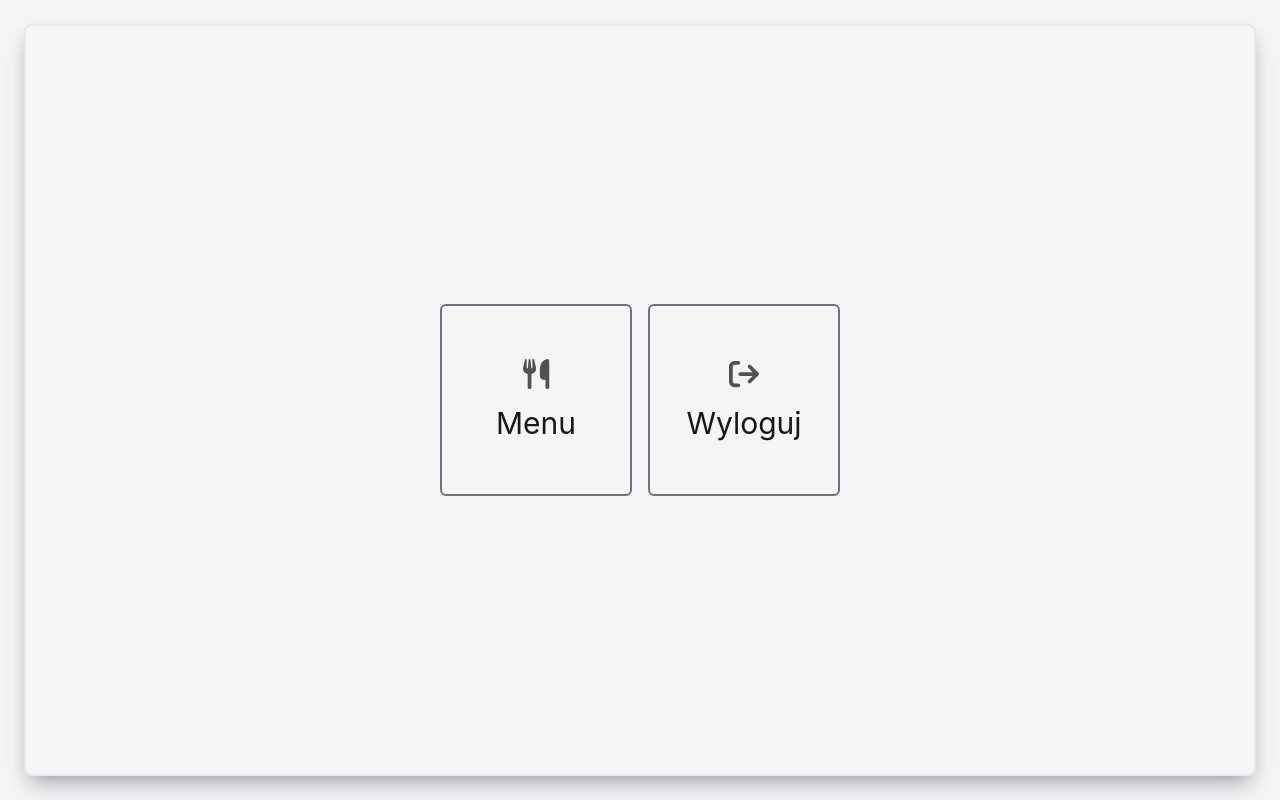
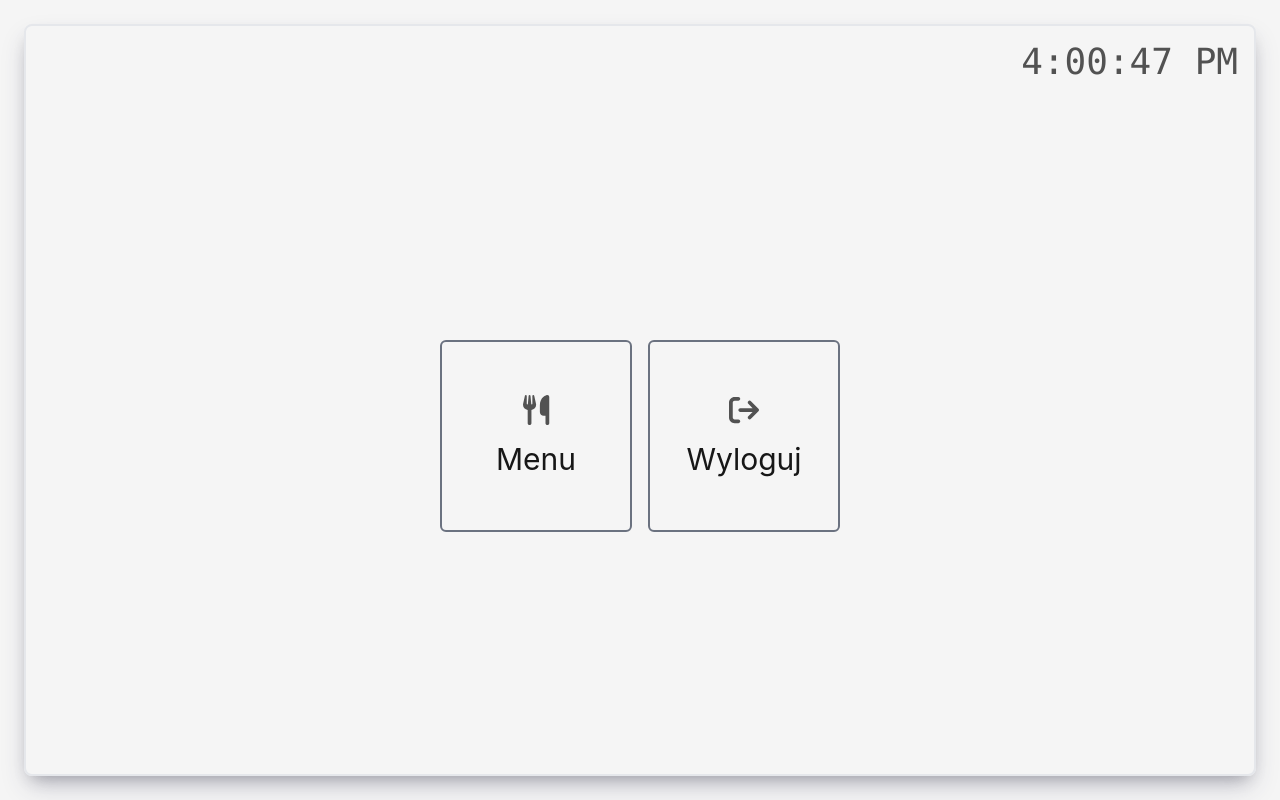
Before and after one commit to Tomasz-Zdeb/Team-Project-Class-Project, a React (Vite) app in the folder frontend/: page / in a window 1280 px wide. Built offline with nearby package versions, Linux system fonts and the light colour scheme.

Commit message:
Dodaj zegar

```diff
--- /dev/null
+++ b/frontend/src/components/Clock.tsx
@@ -0,0 +1,21 @@
+import { useEffect, useState } from "react";
+
+export default function Time({
+	className = "",
+	...props
+}: React.HTMLAttributes<HTMLSpanElement>) {
+	const [time, setTime] = useState(new Date().toLocaleTimeString());
+
+	useEffect(() => {
+		const interval = setInterval(() => {
+			setTime(new Date().toLocaleTimeString());
+		}, 1000);
+		return () => clearInterval(interval);
+	}, []);
+
+	return (
+		<span className={`font-mono ` + className} {...props}>
+			{time}
+		</span>
+	);
+}
--- a/frontend/src/routes/dashboard.tsx
+++ b/frontend/src/routes/dashboard.tsx
@@ -6,12 +6,16 @@ import { FontAwesomeIcon } from "@fortawesome/react-fontawesome";
 import { useNavigate } from "react-router-dom";
 import Card from "../components/Card";
 import DashboardButton from "../components/DashboardButton";
+import Clock from "../components/Clock";
 
 export default function Dashboard() {
 	const navigate = useNavigate();
 
 	return (
 		<Card className="h-full w-full text-3xl">
+			<div className="w-full flex justify-end">
+				<Clock className="text-muted text-4xl" />
+			</div>
 			<div className="flex flex-wrap gap-4 justify-center items-center w-full h-full">
 				<DashboardButton
 					onClick={() => {
```
